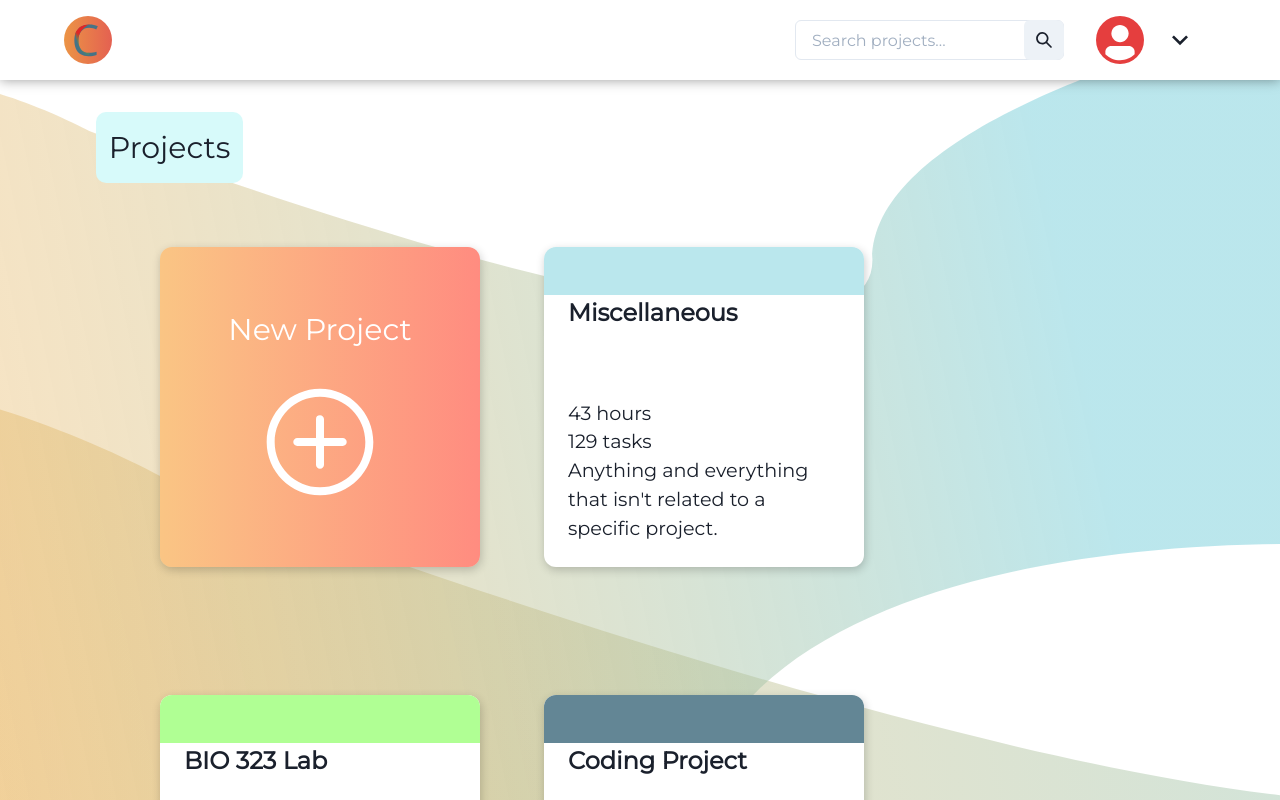
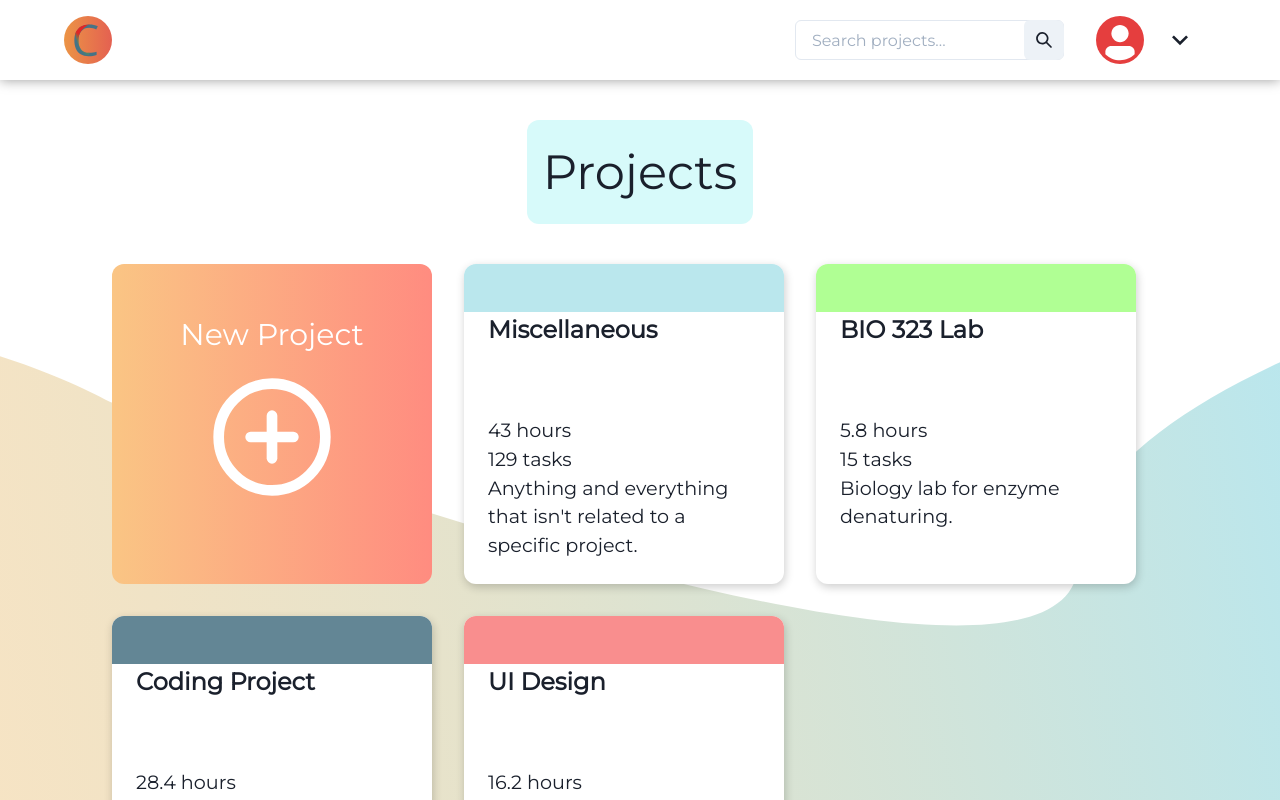
Before and after one commit to jermainejanszen/carta, a Next.js app: page /projects in a window 1280 px wide. Shown: the top 800 px of the page. Built offline with nearby package versions, Linux system fonts and the light colour scheme.

Commit message:
implemented chakra in projects page

```diff
--- a/pages/projects/index.tsx
+++ b/pages/projects/index.tsx
@@ -1,9 +1,12 @@
 import { useRouter } from 'next/router';
-
+import {
+  Text,
+  Grid,
+  VStack,
+  useColorModeValue } from '@chakra-ui/react';
+import { FiPlusCircle } from 'react-icons/fi';
 import ProfileNavBar from '../../widgets/ProjectsNavBar';
 import ProjectCard from '../../components/ProjectCard';
-
-import styles from '../../styles/Projects.module.scss';
 
 const mockData = [
   {
@@ -41,27 +44,60 @@ const Projects = (props: Props) => {
 
   const router = useRouter();
 
+  const titleBg = useColorModeValue("#D7FAFA", "gray.900");
+  const newProjectBg = useColorModeValue(
+    "linear-gradient(to-r, #FAC584, #FF8C80)",
+    "linear-gradient(to-r, cyan.800, blue.800)");
+
   return (
-    <div className={styles.container}>
-      <header className={styles.header}>
+    <VStack
+      direction="column"
+      alignItems="center"
+      minH="100vh">
         <ProfileNavBar />
-      </header>
 
-      <main className={styles.main}>
-        <h1 className={styles.title}>Projects</h1>
+        <VStack
+          direction="column"
+          maxW="100rem"
+          width="100%"
+          padding="7rem">
+            <Text
+              fontSize="5xl"
+              w="fit-content"
+              p="4"
+              mb="8"
+              borderRadius="xl"
+              bg={titleBg} >
+                Projects
+            </Text>
 
-        <div className={styles.grid}>
-          <div
-            className={styles.newProject}
-            onClick={() => router.push('/projects/new')}>
-            <h1>New Project</h1>
-            <img src='/icons/plus.svg' alt='plus' />
-          </div>
-          {mockData.map((value, index) => <ProjectCard data={value} color={index} key={index} />)}
-        </div>
-      </main>
-
-    </div>
+            <Grid
+              width="100%"
+              templateColumns="repeat(auto-fill, 20rem)"
+              gap="2rem" >
+                <VStack
+                  spacing="1rem"
+                  alignItems="center"
+                  p="3rem"
+                  borderRadius="xl"
+                  cursor="pointer"
+                  color="white"
+                  bgGradient={newProjectBg}
+                  transition="all 0.2s ease-in-out"
+                  onClick={() => router.push('/projects/new')}
+                  _hover={{
+                    transform: "scale(1.05)",
+                    boxShadow: "0 0 10px rgba(0, 0, 0, 0.4)"
+                  }}>
+                    <Text fontSize="3xl">
+                      New Project
+                    </Text>
+                    <FiPlusCircle size="8rem" />
+                </VStack>
+                {mockData.map((value, index) => <ProjectCard data={value} color={index} key={index} />)}
+            </Grid>
+        </VStack>
+    </VStack>
   )
 }
 
```
